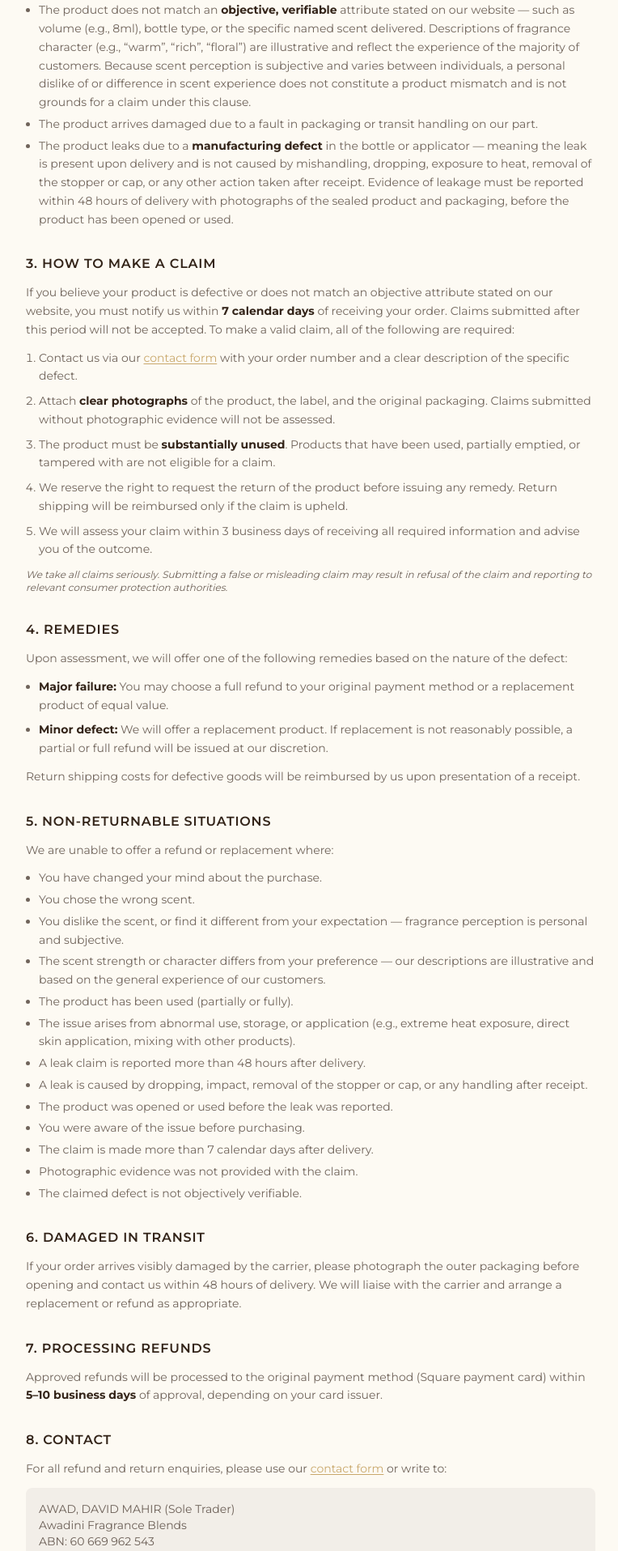
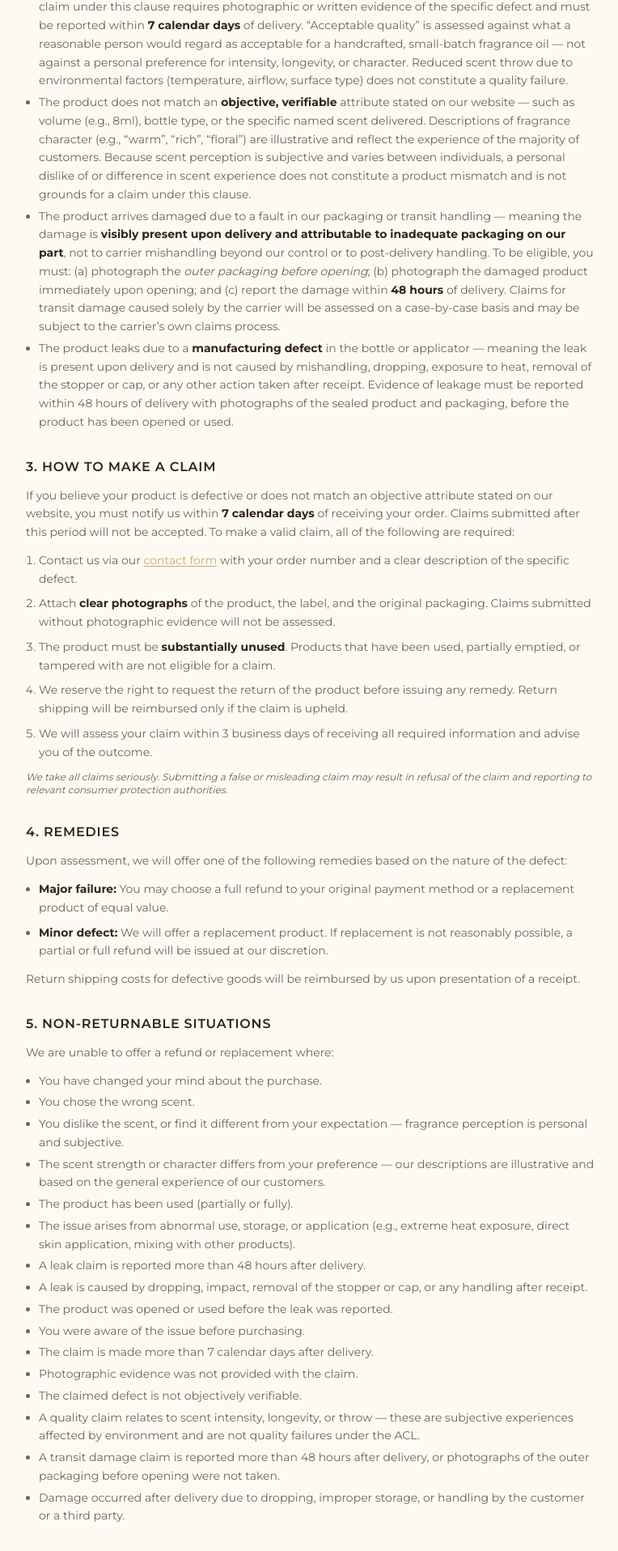
Before and after one commit to Th3Kasa/AwadiniBlends, a Next.js app: page /refund-policy in a window 1280 px wide. Shown: the part 994-2910 px from the top of the page at 81% size, without its empty margins (256-1020 px from the left). Built offline with nearby package versions, Linux system fonts and the light colour scheme.

Commit message:
Tighten quality and transit damage clauses in refund policy

```diff
--- a/src/app/refund-policy/page.tsx
+++ b/src/app/refund-policy/page.tsx
@@ -76,11 +76,15 @@ export default function RefundPolicyPage() {
               A product failure may include (but is not limited to):
             </p>
             <ul className="mt-2 ml-4 space-y-1 list-disc list-outside text-mahogany">
-              <li>The product is not of acceptable quality (e.g., contaminated, spoiled, or completely odourless when it should not be).</li>
+              <li>
+                The product is not of acceptable quality — meaning it is objectively <strong className="text-mahogany">contaminated, visibly spoiled, or completely odourless</strong> (i.e., emits no scent whatsoever under normal conditions). A claim under this clause requires photographic or written evidence of the specific defect and must be reported within <strong className="text-mahogany">7 calendar days</strong> of delivery. &ldquo;Acceptable quality&rdquo; is assessed against what a reasonable person would regard as acceptable for a handcrafted, small-batch fragrance oil — not against a personal preference for intensity, longevity, or character. Reduced scent throw due to environmental factors (temperature, airflow, surface type) does not constitute a quality failure.
+              </li>
               <li>
                 The product does not match an <strong className="text-mahogany">objective, verifiable</strong> attribute stated on our website — such as volume (e.g., 8ml), bottle type, or the specific named scent delivered. Descriptions of fragrance character (e.g., &ldquo;warm&rdquo;, &ldquo;rich&rdquo;, &ldquo;floral&rdquo;) are illustrative and reflect the experience of the majority of customers. Because scent perception is subjective and varies between individuals, a personal dislike of or difference in scent experience does not constitute a product mismatch and is not grounds for a claim under this clause.
               </li>
-              <li>The product arrives damaged due to a fault in packaging or transit handling on our part.</li>
+              <li>
+                The product arrives damaged due to a fault in our packaging or transit handling — meaning the damage is <strong className="text-mahogany">visibly present upon delivery and attributable to inadequate packaging on our part</strong>, not to carrier mishandling beyond our control or to post-delivery handling. To be eligible, you must: (a) photograph the <em>outer packaging before opening</em>; (b) photograph the damaged product immediately upon opening; and (c) report the damage within <strong className="text-mahogany">48 hours</strong> of delivery. Claims for transit damage caused solely by the carrier will be assessed on a case-by-case basis and may be subject to the carrier&rsquo;s own claims process.
+              </li>
               <li>
                 The product leaks due to a <strong className="text-mahogany">manufacturing defect</strong> in the bottle or applicator — meaning the leak is present upon delivery and is not caused by mishandling, dropping, exposure to heat, removal of the stopper or cap, or any other action taken after receipt. Evidence of leakage must be reported within 48 hours of delivery with photographs of the sealed product and packaging, before the product has been opened or used.
               </li>
@@ -164,6 +168,9 @@ export default function RefundPolicyPage() {
               <li>The claim is made more than 7 calendar days after delivery.</li>
               <li>Photographic evidence was not provided with the claim.</li>
               <li>The claimed defect is not objectively verifiable.</li>
+              <li>A quality claim relates to scent intensity, longevity, or throw — these are subjective experiences affected by environment and are not quality failures under the ACL.</li>
+              <li>A transit damage claim is reported more than 48 hours after delivery, or photographs of the outer packaging before opening were not taken.</li>
+              <li>Damage occurred after delivery due to dropping, improper storage, or handling by the customer or a third party.</li>
             </ul>
           </PolicySection>
 
```
